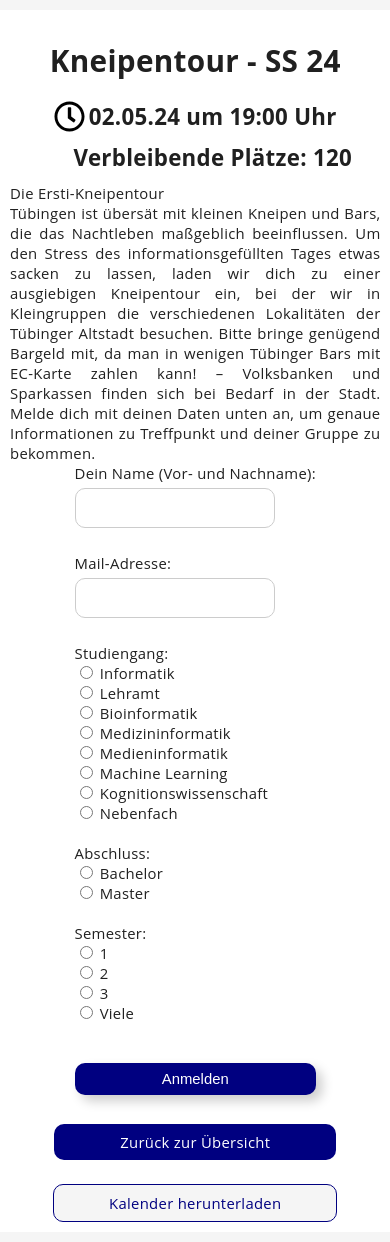
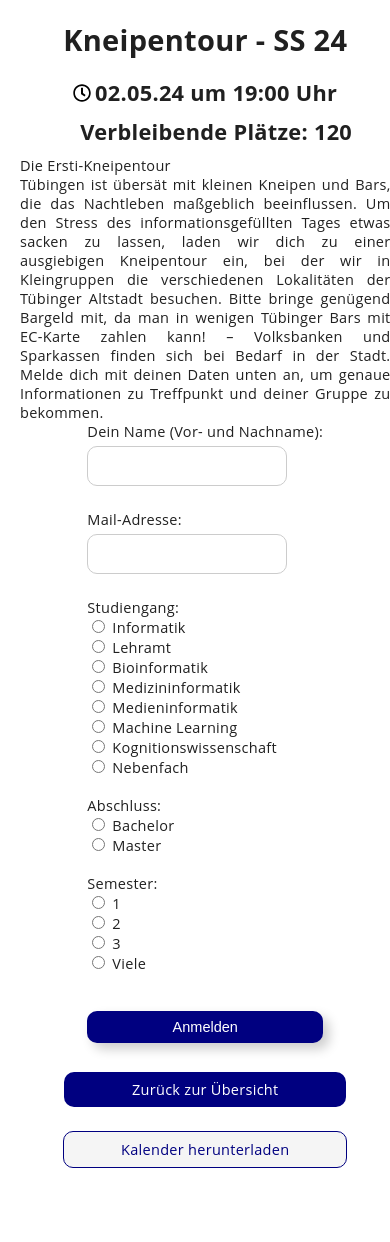
Before and after one commit to fsi-tue/eei, a PHP site: page /event.php?e=KT2&lang=de in a window 390 px wide. After the commit the page ends 1168 px from the top, so only its background shows below. Run offline with PHP 8.4, Linux system fonts and the light colour scheme; some libraries are stand-ins or nearby versions.

Commit message:
improve icon view and large display in style.css

```diff
--- a/css/style.css
+++ b/css/style.css
@@ -46,7 +46,7 @@ body {
     font-family: var(--font-family);
     font-weight: var(--font-weight);
     letter-spacing: var(--letter-spacing);
-    font-size: calc(10pt + 0.390625vw);
+    font-size: calc(10pt + 0.3vw);
     text-align: justify;
 
     /* Colors */
@@ -182,7 +182,7 @@ p.date {
     margin-bottom: 10px;
     width: 80%;
     max-width: 1200px;
-    padding: 10px;
+    padding: 20px;
     background-color: var(--background-color-light);
 }
 
@@ -205,6 +205,7 @@ p.date {
 /* Header Styles */
 h1 {
     text-align: center;
+    margin-top: 0;
 }
 
 /* Button Styles */
@@ -300,17 +301,12 @@ a .box.icon {
     .container.small-screen-reverse-order {
         flex-direction: column-reverse;
     }
-
-    .info,
-    .error {
-        width: 80%;
-    }
     #center {
-        margin: 0auto;
+        margin: 0 auto;
         width: 95%;
     }
     #center.small {
-        margin: 0auto;
+        margin: 0 auto;
         width: 95%;
     }
 }
@@ -319,9 +315,9 @@ a .box.icon {
 .description {
     margin: 10px auto;
     white-space: nowrap;
-    padding-left: 35px;
+    padding-left: 1em;
     width: min-content;
     background-repeat: no-repeat;
     background-position: left center;
-    background-size: contain;
+    background-size: 0.84em;
 }
```
